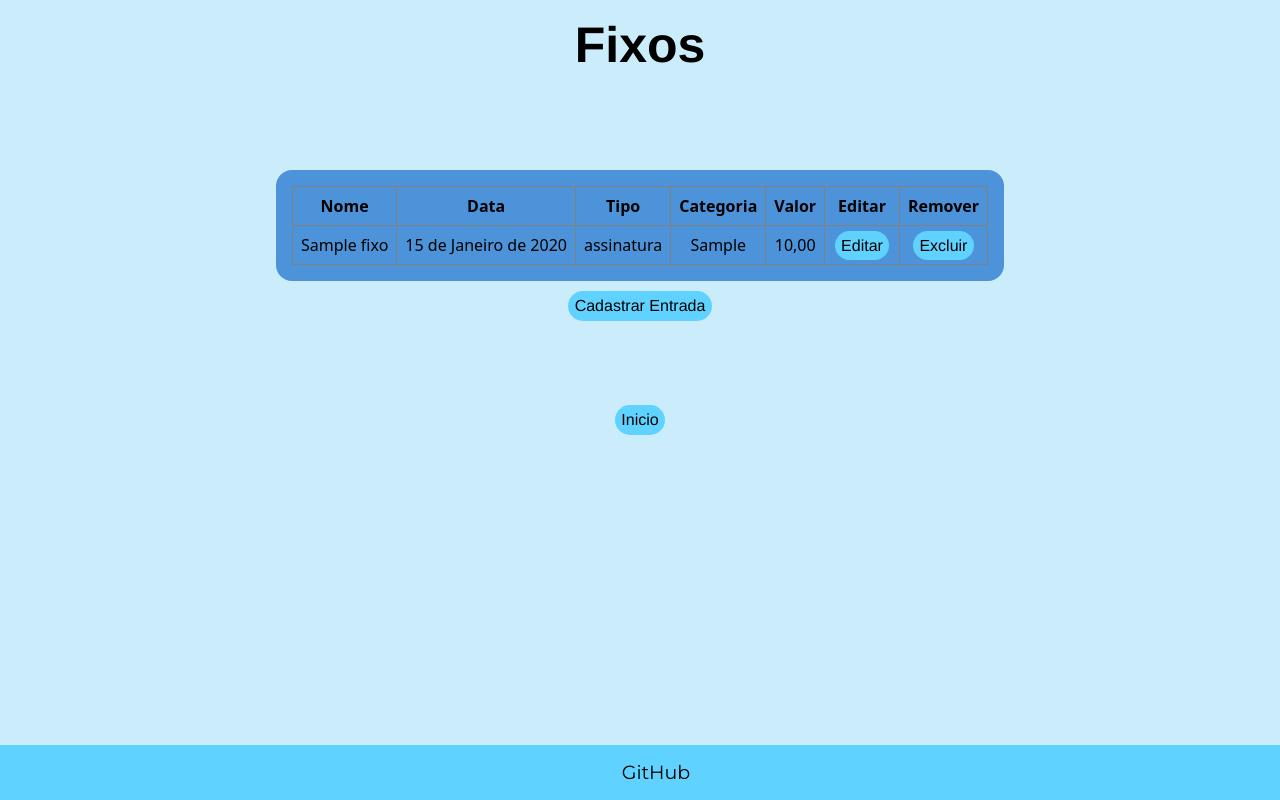
After one commit to Hkawzz/Controle_Gastos, a Django app: page /fixos in a window 1280 px wide. The commit adds this page. Run offline with Django 5.2, Linux system fonts and the light colour scheme; tables that the repository leaves empty hold one stand-in row (values such as "Sample post"); some web fonts are replaced.

Commit message:
terceira tabela pronta

```diff
--- a/financeiro/static/entradas/style.css
+++ b/financeiro/static/entradas/style.css
@@ -105,6 +105,12 @@ th, td {
     background-color: #d0f2ff;
 }
 
+.botoes {
+    display: flex;
+    justify-content: center;
+    margin-top: 5rem;
+}
+
 footer {
     display: flex;
     justify-content: center;
--- a/financeiro/static/fixos/style.css
+++ b/financeiro/static/fixos/style.css
@@ -18,6 +18,50 @@ header  h1 {
     text-align: center;
     margin: 1rem;
     font-size: 50px;
+}
+
+.container {
+    display: flex;
+    flex-wrap: wrap;
+    justify-content: center;
+    align-items: flex-start;
+    padding-top: 5rem;
+    gap: 2rem;
+}
+
+.fixos {
+    background-color: #4d93d9;
+    border-radius: 1rem;
+    padding: 1rem;
+}
+
+.botoes_tabelas {
+    display: flex;
+    justify-content: center;
+    gap: 5rem;
+    margin: 0.5rem;
+}
+
+.botao {
+    color: #000000;
+    text-decoration: none;
+    background-color: #60d2ff;
+    border-radius: 1rem;
+    padding: 0.4rem;
+    margin: 0.1rem;
+    font-family: 'Franklin Gothic Medium', 'Arial Narrow', Arial, sans-serif;
+}
+
+.tabela_fixos {
+    margin: 0 auto;
+    border-collapse: collapse;
+}
+
+
+th, td {
+    padding: 0.5rem;
+    text-align: center;
+    font-family: "Noto Sans", sans-serif;
 }
 
 .fix {
@@ -62,15 +106,6 @@ header  h1 {
     background-color: #d0f2ff;
 }
 
-.botao {
-    text-decoration: none;
-    font-size: 22px;
-    color: #000000;
-    background-color: #4d93d9;
-    border-radius: 2rem;
-    padding: 0.6rem;
-}
-
 footer {
     display: flex;
     justify-content: center;
--- a/financeiro/templates/fixos/form.html
+++ b/financeiro/templates/fixos/form.html
@@ -20,6 +20,7 @@
             </form>
         </div>
         <div class="botoes">
+            <a href="{% url 'financeiro:fixos' %}" class="botao">Voltar</a>
             <a href="{% url 'financeiro:inicio' %}" class="botao">Inicio</a>
         </div>
     </main>
--- /dev/null
+++ b/financeiro/templates/fixos/index.html
@@ -0,0 +1,56 @@
+{% load static %}
+<!DOCTYPE html>
+<html lang="pt-br">
+<head>
+    <link rel="stylesheet" href="{% static 'fixos/style.css' %}">
+    <meta charset="UTF-8">
+    <meta name="viewport" content="width=device-width, initial-scale=1.0">
+    <title>Fixos</title>
+</head>
+<body>
+    <header>
+        <h1>Fixos</h1>
+    </header>
+    <main>
+        <div class="info">
+            <section class="container">
+                <div class="fixos">
+                    <table border="1" class="tabela_fixos">
+                        <thead>
+                            <th>Nome</th>
+                            <th>Data</th>
+                            <th>Tipo</th>
+                            <th>Categoria</th>
+                            <th>Valor</th>
+                            <th>Editar</th>
+                            <th>Remover</th>
+                        </thead>
+                        <tbody>
+                            {% for fixo in fixos %}
+                                <tr>
+                                    <td>{{ fixo.nome }}</td>
+                                    <td>{{ fixo.data }}</td>
+                                    <td>{{ fixo.tipo }}</td>
+                                    <td>{{ fixo.categoria }}</td>
+                                    <td>{{ fixo.valor }}</td>
+                                    <td><a href="{% url 'financeiro:editar_fixos' fixo.id %}" class="botao">Editar</a></td>
+                                    <td><a href="{% url 'financeiro:excluir_fixos' fixo.id %}" class="botao">Excluir</a></td>
+                                </tr>
+                            {% endfor %}
+                        </tbody>
+                    </table>
+                </div>
+            </section>
+            <div class="botoes_tabelas">
+                <a href="{% url 'financeiro:cadastrar_fixos' %}" class="botao">Cadastrar Entrada</a>
+            </div>
+            <div class="botoes">
+                <a href="{% url 'financeiro:inicio' %}" class="botao">Inicio</a>
+            </div>
+        </div>
+    </main>
+    <footer>
+        <a href="https://github.com/Hkawzz/" class="github" target="_blank">GitHub</a>
+    </footer>
+</body>
+</html>
--- a/financeiro/urls.py
+++ b/financeiro/urls.py
@@ -13,6 +13,7 @@ urlpatterns = [
     path('cadastrar_gasto/', views.cadastrar_gasto, name='cadastrar_gasto'),
     path('editar_gasto/<int:id>', views.editar_gasto, name='editar_gasto'),
     path('excluir_gasto/<int:id>', views.excluir_gasto, name='excluir_gasto'),
+    path('fixos', views.fixos, name='fixos'),
     path('cadastrar_fixos/', views.cadastrar_fixos, name='cadastrar_fixos'),
     path('editar_fixos/<int:id>', views.editar_fixos, name='editar_fixos'),
     path('excluir_fixos/<int:id>', views.excluir_fixos, name='excluir_fixos'),
--- a/financeiro/views.py
+++ b/financeiro/views.py
@@ -91,13 +91,19 @@ def excluir_gasto(request, id):
 
     return redirect('financeiro:gastos')
 
+def fixos(request):
+    fixos = Fixos.objects.all()
+
+    return render(request, "fixos/index.html", {'fixos': fixos})
+
+
 def cadastrar_fixos(request):
     if request.method == 'POST':
         form = FixosForm(request.POST)
         if form.is_valid():
             form.save()
 
-            return redirect('financeiro:inicio')
+            return redirect('financeiro:fixos')
 
     else:
         form = FixosForm()
@@ -111,7 +117,7 @@ def editar_fixos(request, id):
         if form.is_valid():
             form.save()
 
-            return redirect('financeiro:inicio')
+            return redirect('financeiro:fixos')
 
     else:
         form = FixosForm(instance=fixo)
@@ -122,7 +128,7 @@ def excluir_fixos(request, id):
     fixo =get_object_or_404(Fixos, id=id)
     fixo.delete()
 
-    return redirect('financeiro:inicio')
+    return redirect('financeiro:fixos')
 
 def cadastrar_cartao(request):
     if request.method == 'POST':
```
Also changed, not shown: financeiro/templates/visao_geral/index.html (+1 -30 lines).
